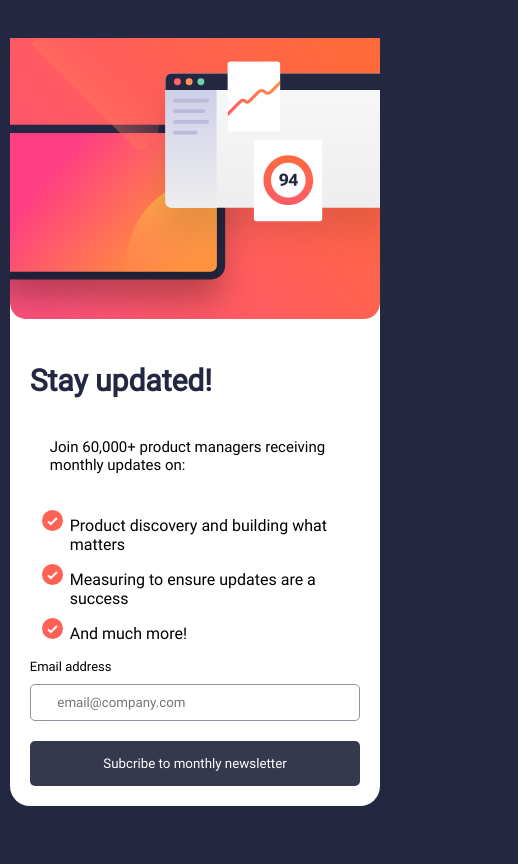
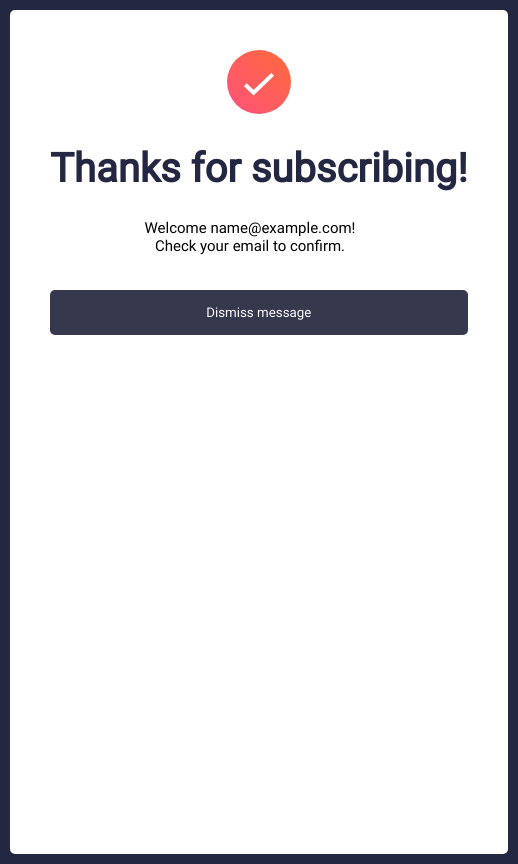
Before and after one commit to AnaBeneitez/Web-3ro, a plain HTML site: page TP final/index.html in a window 390 px wide. Both pictures are taken after typing "name@example.com" into the empty fields and a click on the button "Subcribe to monthly newsletter". Shown: the whole page, 518 px wide, since content can reach past the window. Drawn offline with Linux system fonts and the light colour scheme.

Commit message:
Fix minor bugs

```diff
--- a/TP final/index.html
+++ b/TP final/index.html
@@ -29,15 +29,35 @@
         <img src="./assets/images/illustration-sign-up-desktop.svg" alt=""/>
       </div>
     </div>
+
+    <div class="confirm-card hide">
+      <img src="./assets/images/icon-success.svg" class="icon-card-2" />
+      <h1>Thanks for subscribing!</h1>
+      <p id="message"></p>
+      <button onclick="DismissMessage()">Dismiss message</button>
+    </div>
+
     <script>
-        const form = document.querySelector("form");
+      const form = document.querySelector("form");
+      const card_1 = document.querySelector(".card");
+      const card_2 = document.querySelector(".confirm-card");
+      form.addEventListener("submit", (e) => {
+        e.preventDefault();
+        card_1.classList.add("hide");
 
-        form.addEventListener("submit", (e) => {
-        e.preventDefault();
-        alert("Thanks for subscribing!")
-        form.reset();
-        });
+        const email = document.getElementById("email").value;
+        const message = document.getElementById("message");
 
+        message.innerHTML = `Welcome ${email}!
+                            <br> Check your email to confirm.`;
+        card_2.classList.remove("hide");
+
+      });
+
+      function DismissMessage() {
+        card_2.classList.add("hide");
+        card_1.classList.remove("hide");
+      }
     </script>
   </body>
 </html>
--- a/TP final/style.css
+++ b/TP final/style.css
@@ -76,16 +76,42 @@ p {
   font-size: 15px;
   width: 400px;
 }
+.hide {
+  display: none;
+}
+.confirm-card {
+  background-color: white;
+  width: 500px;
+  padding: 40px;
+  border-radius: 5px;
+  text-align: center;
+  align-items: center;
+  margin: 10px;
+}
+.confirm-card h1 {
+  font-size: 40px;
+}
+.icon-confirm-card {
+  width: 50px;
+}
+.confirm-card button {
+  width: 100%;
+}
 
 @media (max-width: 768px) {
   .card {
     flex-direction: column-reverse;
-    width: 95%;
+    width: 90%;
     padding: 0;
   }
   body {
+    display: flex;
     padding: 0;
-    margin: 0;
+    margin: auto;
+    min-width: max-content;
+    max-width: min-content;
+    justify-content: center;
+    align-items: center;
   }
   .card h1 {
     font-size: 30px;
@@ -103,4 +129,11 @@ p {
   form {
     width: 100%;
   }
+  .confirm-card {
+    min-height: 100vh;
+    width: 100%;
+    text-align: center;
+    align-items: center;
+    margin: 10px;
+  }
 }
```
